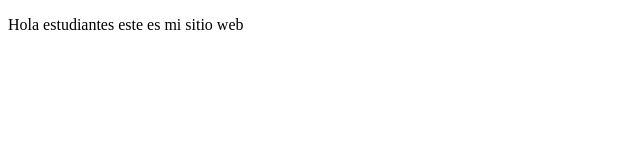
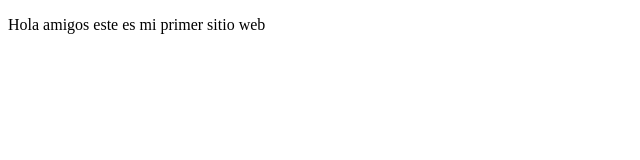
Before and after one commit to gorojasvictor/proyectoDemoCursoPrework, a plain HTML site: page index.html in a window 1280 px wide. Shown: the full height of the page, 0-640 px from the left. Drawn offline with Linux system fonts and the light colour scheme.

Commit message:
agregamos info

```diff
--- a/index.html
+++ b/index.html
@@ -6,6 +6,6 @@
     <title>Hola Mundo</title>
 </head>
 <body>
-    <p> Hola estudiantes este es mi sitio web</p>
+    <p> Hola amigos este es mi primer sitio web</p>
 </body>
 </html>
```
